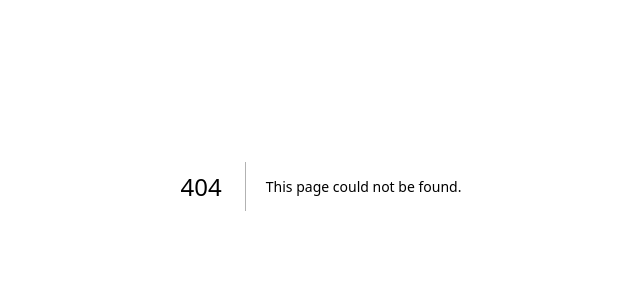
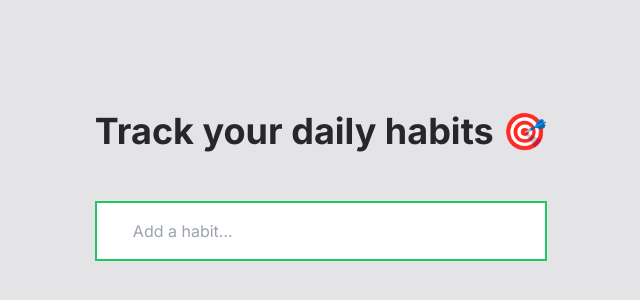
Before and after one commit to subhraneel2005/Habit-Tracker, a Next.js app: page /homepage in a window 1280 px wide. Before the commit this address had no page. Shown: the part 214-514 px from the top of the page, without its empty margins (319-959 px from the left). Built offline with nearby package versions, Linux system fonts and the light colour scheme.

Commit message:
minor bug fixed #1 unmounted childrens overflow

```diff
--- a/src/components/habits/layout.tsx
+++ b/src/app/habits/layout.tsx
@@ -4,8 +4,6 @@ export default function RootLayout({
     children: React.ReactNode;
   }>) {
     return (
-      <html lang="en">
-        <body>{children}</body>
-      </html>
+      <div>{children}</div>
     );
   }
--- /dev/null
+++ b/src/app/homepage/layout.tsx
@@ -0,0 +1,9 @@
+export default function RootLayout({
+    children,
+  }: Readonly<{
+    children: React.ReactNode;
+  }>) {
+    return (
+      <div>{children}</div>
+    );
+  }
--- /dev/null
+++ b/src/app/homepage/page.tsx
@@ -0,0 +1,13 @@
+export default function Homepage(){
+    return (
+    <main className='bg-zinc-200 text-zinc-800 min-h-screen w-full flex justify-center items-center select-none px-4'>
+            <div className='block items-center'>
+                <h1 className='text-4xl font-bold'>Track your daily habits 🎯</h1>
+                <div className='flex justify-between items-center bg-white border-2 px-3 py-1 border-green-500 mt-[50px]'>
+                <input type="text" placeholder="Add a habit..." className='rounded-md border-none outline-none px-6 py-3'/>
+                {/* <IoAdd size={40} className='bg-zinc-900 text-white cursor-pointer rounded-full p-2' /> */}
+                </div>
+            </div>
+    </main>
+    )
+}
--- a/src/app/page.tsx
+++ b/src/app/page.tsx
@@ -1,4 +1,4 @@
-import Image from "next/image";
+
 import Link from "next/link";
 
 export default function Home() {
@@ -7,7 +7,7 @@ export default function Home() {
       <div className='block'>
             <h1 className='text-[9vw] font-bold'>Habit Tracker</h1>
             <p className=' text-lg md:text-2xl text-zinc-600 mb-8'>Organize your habits and work on them daily...</p>
-            <Link href="/">
+            <Link href="/homepage">
             <button className=' border-2 bg-emerald-200 border-emerald-500 rounded-xl duration-300 text-emerald-950 ml-[28%] hover:bg-transparent md:ml-[44%] font-bold p-3'>Get started</button>
             </Link>
         </div>
```
Also changed, not shown: src/app/habits/page.tsx (renamed from src/components/habits/page.tsx).
